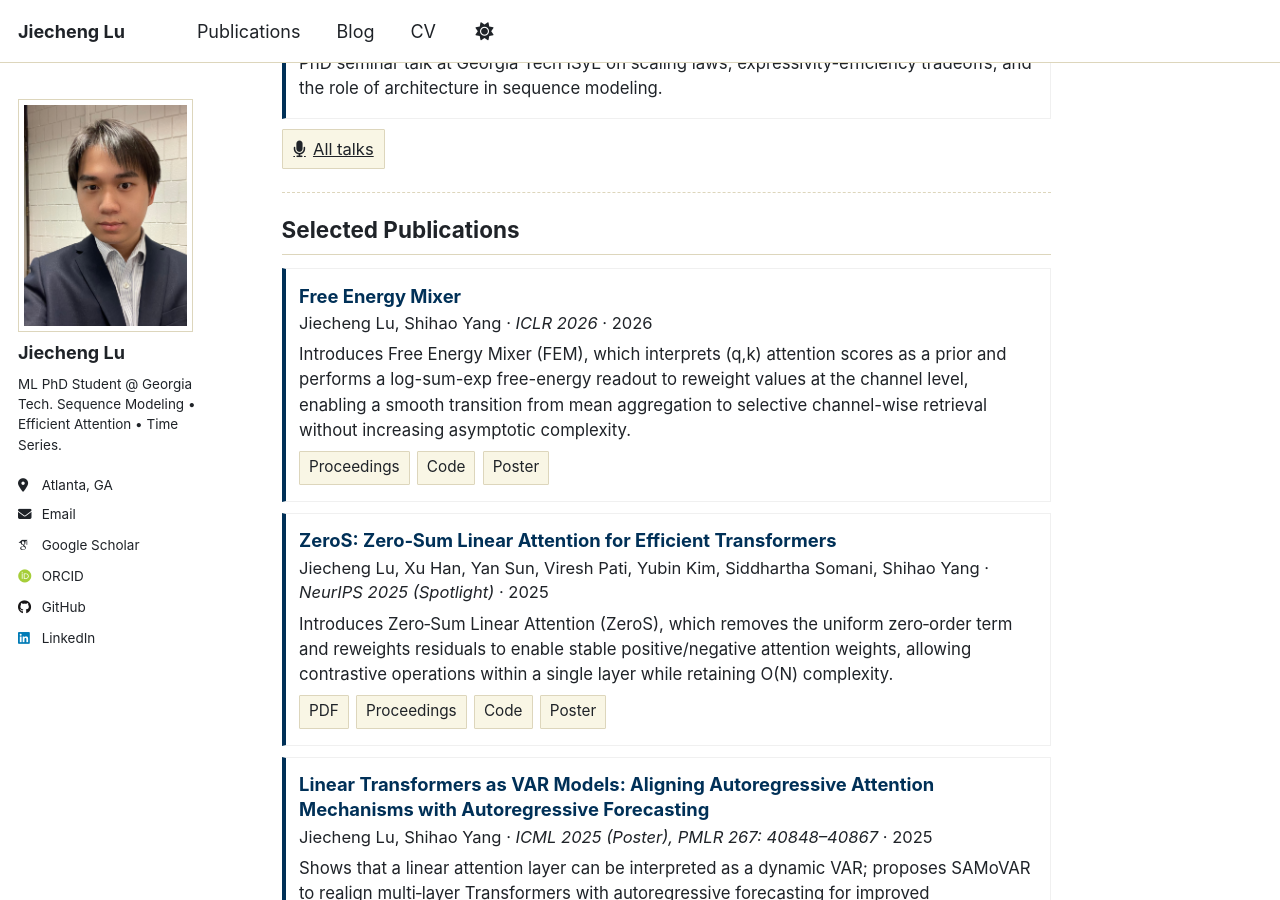
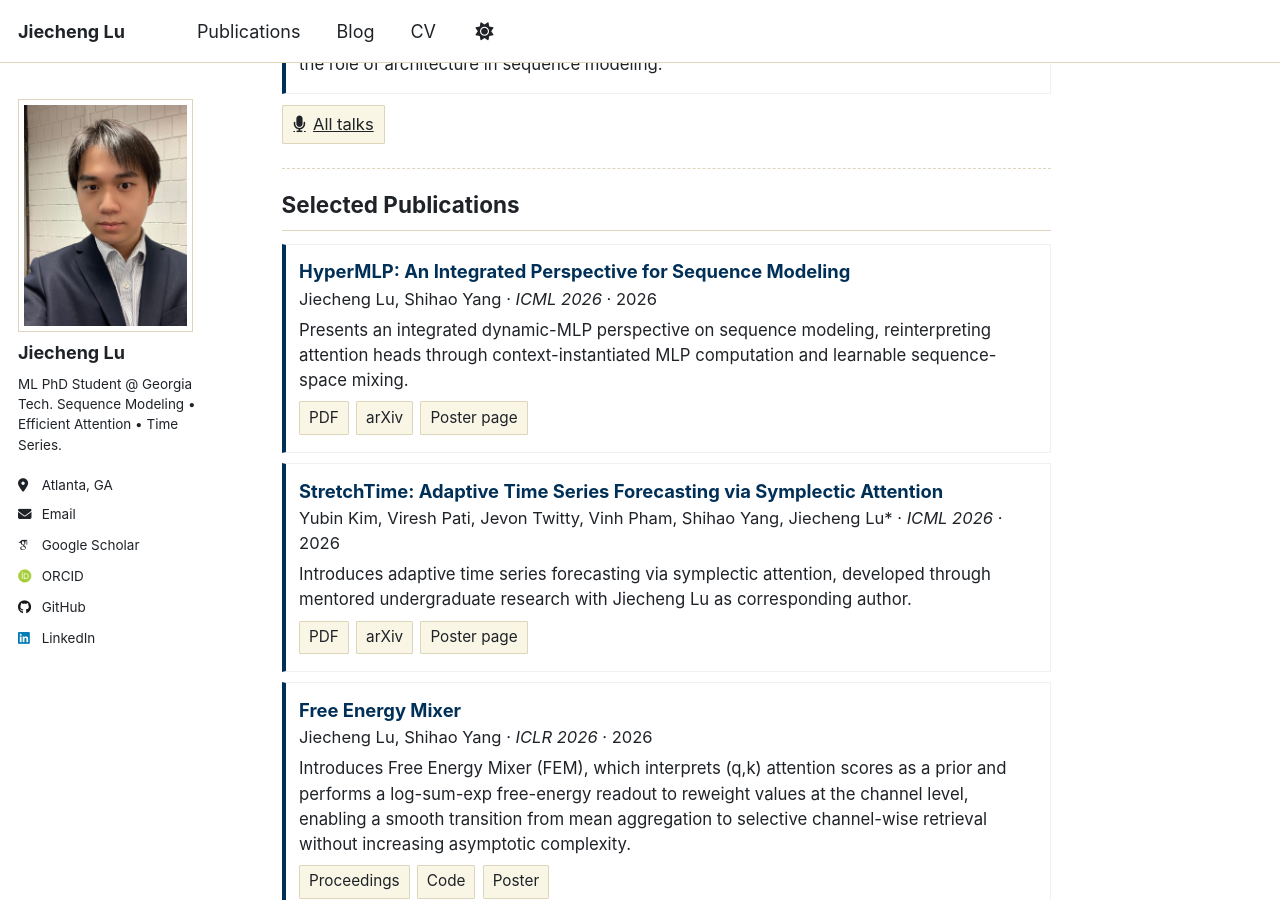
Before and after one commit to LJC-FVNR/LJC-FVNR.github.io, a Jekyll site: the page built from index.md, in a window 1280 px wide and 900 px high, scrolled down 1680 px. Built offline with Jekyll 4.4.1, drawn with Linux system fonts in a browser that asks for light colours; some web fonts are replaced; a script that is not in the unit is left out; some of the changed text lies outside the part shown.

Commit message:
Update CV and ICML 2026 publications

```diff
--- a/_data/cv.json
+++ b/_data/cv.json
@@ -2,9 +2,9 @@
   "basics": {
     "name": "Jiecheng Lu",
     "email": "jlu414@gatech.edu",
-    "phone": "",
+    "phone": "+1 470-929-4016",
     "website": "https://ljc-fvnr.github.io/",
-    "summary": "Ph.D. student in Machine Learning at Georgia Tech advised by Shihao Yang. My research focuses on developing sequence-model architectures that improve expressivity under practical compute constraints, spanning attention mechanisms, linear attention, dynamic-MLP views of sequence modeling, and time series foundation models. In the 2024-2026 period, I have published 7 first-author papers at top machine learning venues, including ICLR, ICML, and NeurIPS.",
+    "summary": "Ph.D. student in Machine Learning at Georgia Tech advised by Shihao Yang. My research focuses on developing sequence-model architectures that improve expressivity under practical compute constraints, spanning attention mechanisms, linear attention, dynamic-MLP views of sequence modeling, and time series foundation models. In the 2024-2026 period, I have published 9 papers as the main contributor at top machine learning venues, including ICLR, ICML, and NeurIPS.",
     "location": {
       "address": "",
       "postalCode": "",
@@ -106,6 +106,13 @@
       "name": "First-authored papers",
       "items": [
         {
+          "name": "HyperMLP: An Integrated Perspective for Sequence Modeling",
+          "authors": "Jiecheng Lu, Shihao Yang",
+          "publisher": "ICML 2026",
+          "releaseDate": "2026",
+          "website": "/publication/2026-hypermlp"
+        },
+        {
           "name": "Free Energy Mixer",
           "authors": "Jiecheng Lu, Shihao Yang",
           "publisher": "ICLR 2026",
@@ -154,12 +161,6 @@
           "publisher": "ICLR 2024",
           "releaseDate": "2024",
           "website": "https://proceedings.iclr.cc/paper_files/paper/2024/hash/9fc291fef2f9607a46777d367f900a15-Abstract-Conference.html"
-        },
-        {
-          "name": "HyperMLP: An Integrated Perspective for Sequence Modeling",
-          "authors": "Jiecheng Lu, Shihao Yang",
-          "publisher": "Under review",
-          "releaseDate": "2026"
         }
       ]
     },
@@ -169,8 +170,9 @@
         {
           "name": "StretchTime: Adaptive Time Series Forecasting via Symplectic Attention",
           "authors": "Yubin Kim, Viresh Pati, Jevon Twitty, Vinh Pham, Shihao Yang, Jiecheng Lu*",
-          "publisher": "Under review",
+          "publisher": "ICML 2026",
           "releaseDate": "2026",
+          "website": "/publication/2026-stretchtime",
           "summary": "*corresponding author; mentored undergraduate first authors"
         },
         {
@@ -254,7 +256,7 @@
     },
     {
       "title": "Teaching preparation",
-      "description": "Independent instructor (planned), ISyE 4031 Regression and Forecasting, Georgia Tech, Summer 2026. Participant in Georgia Tech's Tech to Teaching program and currently enrolled in CETL 8717 Course Design for Higher Education."
+      "description": "Independent instructor, ISyE 4031 Regression and Forecasting, Georgia Tech, Summer 2026. Participant in Georgia Tech's Tech to Teaching program and finished CETL 8717 Course Design for Higher Education."
     },
     {
       "title": "Reviewing service",
@@ -295,6 +297,14 @@
       "title": "Interpretable Time-Series Forecasting"
     }
   ],
-  "teaching": [],
+  "teaching": [
+    {
+      "course": "ISyE 4031 Regression and Forecasting",
+      "institution": "Georgia Institute of Technology",
+      "role": "Independent instructor",
+      "date": "2026",
+      "description": "Summer 2026."
+    }
+  ],
   "portfolio": []
 }
--- /dev/null
+++ b/_posts/2026-05-11-icml-2026-two-papers-accepted.md
@@ -0,0 +1,10 @@
+---
+title: "Two papers accepted at ICML 2026"
+date: 2026-05-11
+tags: [news, acceptance, icml]
+---
+
+Two papers (**HyperMLP** and **StretchTime**) are **accepted to ICML 2026**:
+
+- **HyperMLP: An Integrated Perspective for Sequence Modeling** · [Publication page]({{ "/publication/2026-hypermlp" | relative_url }}) · [arXiv](https://arxiv.org/abs/2602.12601) · [ICML poster page](https://icml.cc/virtual/2026/poster/65208)
+- **StretchTime: Adaptive Time Series Forecasting via Symplectic Attention** · [Publication page]({{ "/publication/2026-stretchtime" | relative_url }}) · [arXiv](https://arxiv.org/abs/2602.08983) · [ICML poster page](https://icml.cc/virtual/2026/poster/66150)
--- /dev/null
+++ b/_publications/2026-05-11-hypermlp.md
@@ -0,0 +1,18 @@
+---
+title: "HyperMLP: An Integrated Perspective for Sequence Modeling"
+collection: publications
+category: conferences
+permalink: /publication/2026-hypermlp
+date: 2026-05-12
+venue: "ICML 2026"
+authors: "Jiecheng Lu, Shihao Yang"
+paperpdf: "https://arxiv.org/pdf/2602.12601"
+arxiv: "https://arxiv.org/abs/2602.12601"
+posterurl: "https://icml.cc/virtual/2026/poster/65208"
+selected: true
+excerpt: "Presents an integrated dynamic-MLP perspective on sequence modeling, reinterpreting attention heads through context-instantiated MLP computation and learnable sequence-space mixing."
+tags: [Sequence Modeling, Transformers, HyperMLP]
+---
+HyperMLP develops an integrated architectural view of sequence modeling by interpreting autoregressive attention heads as dynamic MLPs whose weights are instantiated from context history. The method introduces learnable sequence-space mixing aligned with autoregressive semantics to improve expressive routing under practical compute constraints.
+
+Links: [arXiv](https://arxiv.org/abs/2602.12601) · [ICML poster page](https://icml.cc/virtual/2026/poster/65208)
--- /dev/null
+++ b/_publications/2026-05-11-stretchtime.md
@@ -0,0 +1,18 @@
+---
+title: "StretchTime: Adaptive Time Series Forecasting via Symplectic Attention"
+collection: publications
+category: conferences
+permalink: /publication/2026-stretchtime
+date: 2026-05-11
+venue: "ICML 2026"
+authors: "Yubin Kim, Viresh Pati, Jevon Twitty, Vinh Pham, Shihao Yang, Jiecheng Lu*"
+paperpdf: "https://arxiv.org/pdf/2602.08983"
+arxiv: "https://arxiv.org/abs/2602.08983"
+posterurl: "https://icml.cc/virtual/2026/poster/66150"
+selected: true
+excerpt: "Introduces adaptive time series forecasting via symplectic attention, developed through mentored undergraduate research with Jiecheng Lu as corresponding author."
+tags: [Time Series Forecasting, Symplectic Attention, Sequence Modeling]
+---
+StretchTime studies adaptive time series forecasting through symplectic attention. This work is part of mentored undergraduate research leadership, with Jiecheng Lu serving as corresponding author.
+
+Links: [arXiv](https://arxiv.org/abs/2602.08983) · [ICML poster page](https://icml.cc/virtual/2026/poster/66150)
--- a/index.md
+++ b/index.md
@@ -266,6 +266,7 @@ I am a Ph.D. student in [Machine Learning at Georgia Tech](https://ml.gatech.edu
       {% if post.paperurl %}<a class="chip" href="{{ post.paperurl }}">Proceedings</a>{% endif %}
       {% if post.code %}<a class="chip" href="{{ post.code }}">Code</a>{% endif %}
       {% if post.arxiv %}<a class="chip" href="{{ post.arxiv }}">arXiv</a>{% endif %}
+      {% if post.posterurl %}<a class="chip" href="{{ post.posterurl }}">Poster page</a>{% endif %}
       {% if post.poster %}<a class="chip" href="{{ post.poster }}">Poster</a>{% endif %}
       {% if post.slides %}<a class="chip" href="{{ post.slides }}">Slides</a>{% endif %}
       {% if post.bibtex %}<a class="chip" href="{{ post.bibtex }}">BibTeX</a>{% endif %}
```
Also changed, not shown: _includes/archive-single.html (+8 -0 lines), _talks/2026-03-10-tsinghua-hypermlp.md (+1 -1 lines), _teaching/2026-summer-isye-4031-regression-and-forecasting.md (added, +12 -0 lines), 1 other file.
